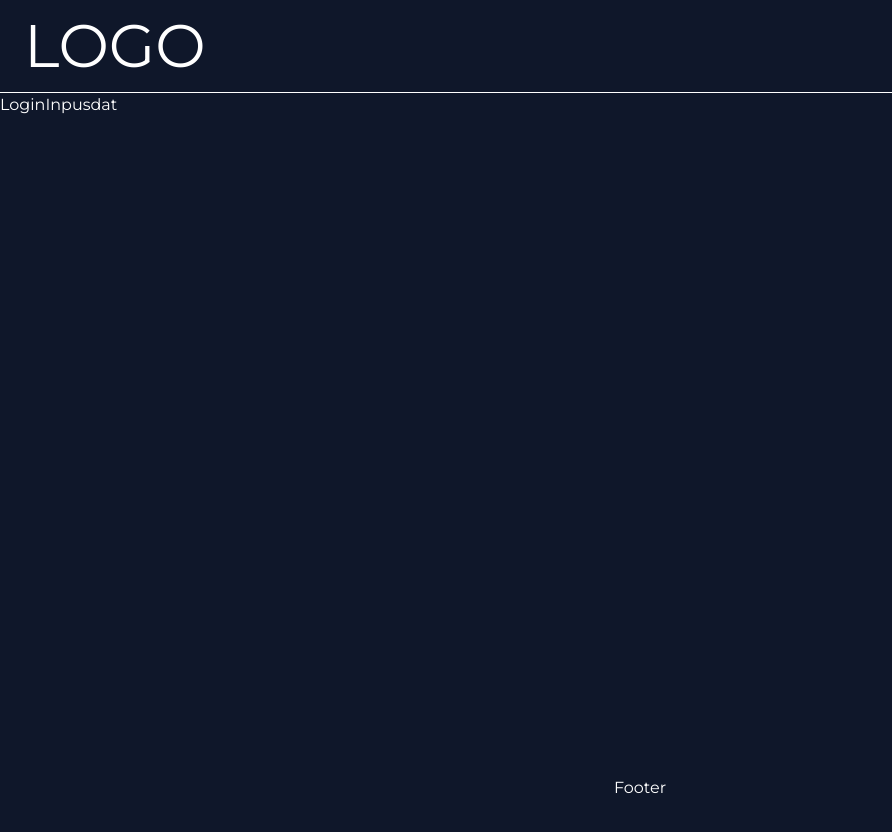
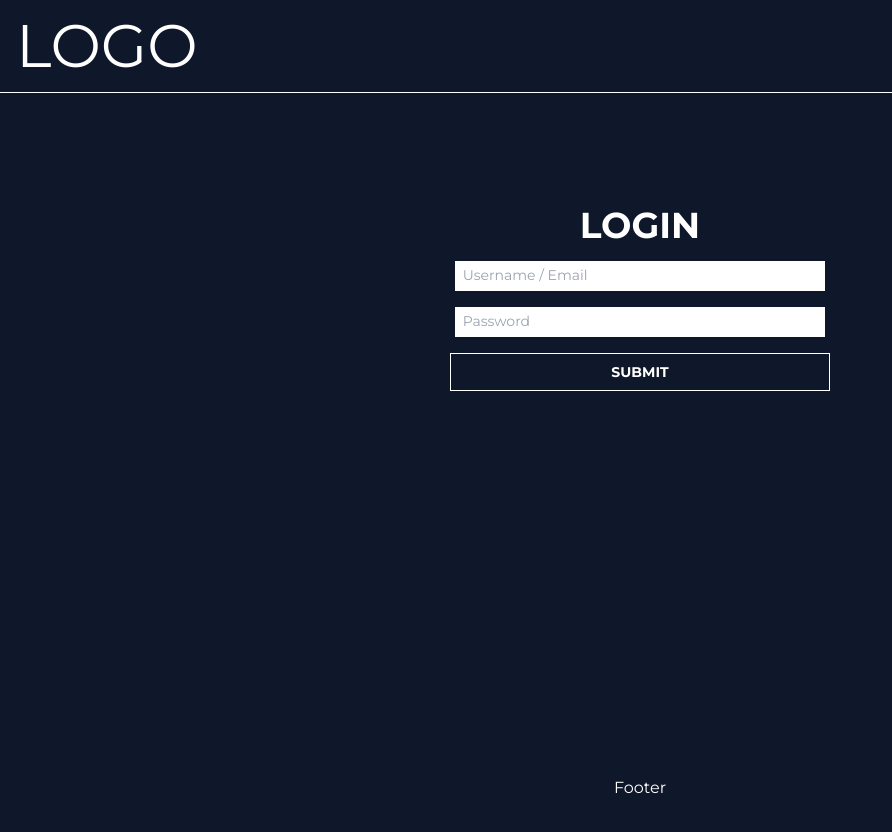
Before and after one commit to JulianCeleita/comments-app, a Next.js app: page /components/login in a window 1280 px wide. Shown: the top 832 px of the page, without its empty margins (0-892 px from the left). After the commit the page ends 800 px from the top, so only its background shows below. Built offline with nearby package versions, Linux system fonts and the light colour scheme; some icons are missing.

Commit message:
Inputs and button addeds

```diff
--- a/app/components/login/Header.tsx
+++ b/app/components/login/Header.tsx
@@ -1,6 +1,6 @@
 function Header() {
   return (
-    <div className="sticky w-full top-0 left-0 bg-inherit flex items-center justify-between p-4 px-6 border-b border-solid border-white">
+    <div className="sticky w-full top-0 left-0 bg-inherit flex items-center justify-between p-4 border-b border-solid border-white">
         <h1 className="text-3xl sm:text-6xl select-none"> LOGO </h1>
         <i className="fa-solid fa-user text-xl sm:text-3xl duration-300 hover:opacity-40 cursor-pointer"></i>
     </div>
--- a/app/components/login/Main.tsx
+++ b/app/components/login/Main.tsx
@@ -1,7 +1,26 @@
 function Main() {
   return (
-    <div className="flex flex-col min-h-screen">
-      <div className="flex-1 text-white">LoginInpusdat</div>
+    <div className="mt-28 flex-1 text-xs sm:text-sm flex flex-col justify-center items-center gap-2 sm:gap-4">
+      <h1 className="font-extrabold select-none text-2xl sm:text-4xl">LOGIN</h1>
+      <input
+        type="text"
+        placeholder="Username / Email"
+        className="outline-none duration-300 border-b-2 border-solid border-white focus:border-orange-600
+         text-slate-900 px-2 py-1 w-full max-w-[40ch]"
+      />
+      <input
+        type="password"
+        placeholder="Password"
+        className="outline-none duration-300 border-b-2 border-solid border-white focus:border-orange-600
+         text-slate-900 px-2 py-1 w-full max-w-[40ch]"
+      />
+      <button
+        className="w-full max-w-[40ch] border border-white border-solid uppercase py-2 duration-300 relative
+         after:absolute after:top-0 after:right-full after:bg-white after:z-10 after:w-full after:h-full
+         overflow-hidden hover:after:translate-x-full after:duration-300 hover:text-slate-900 font-bold hover:border-orange-600"
+      >
+        <h2 className="relative z-20">Submit</h2>
+      </button>
     </div>
   );
 }
```
